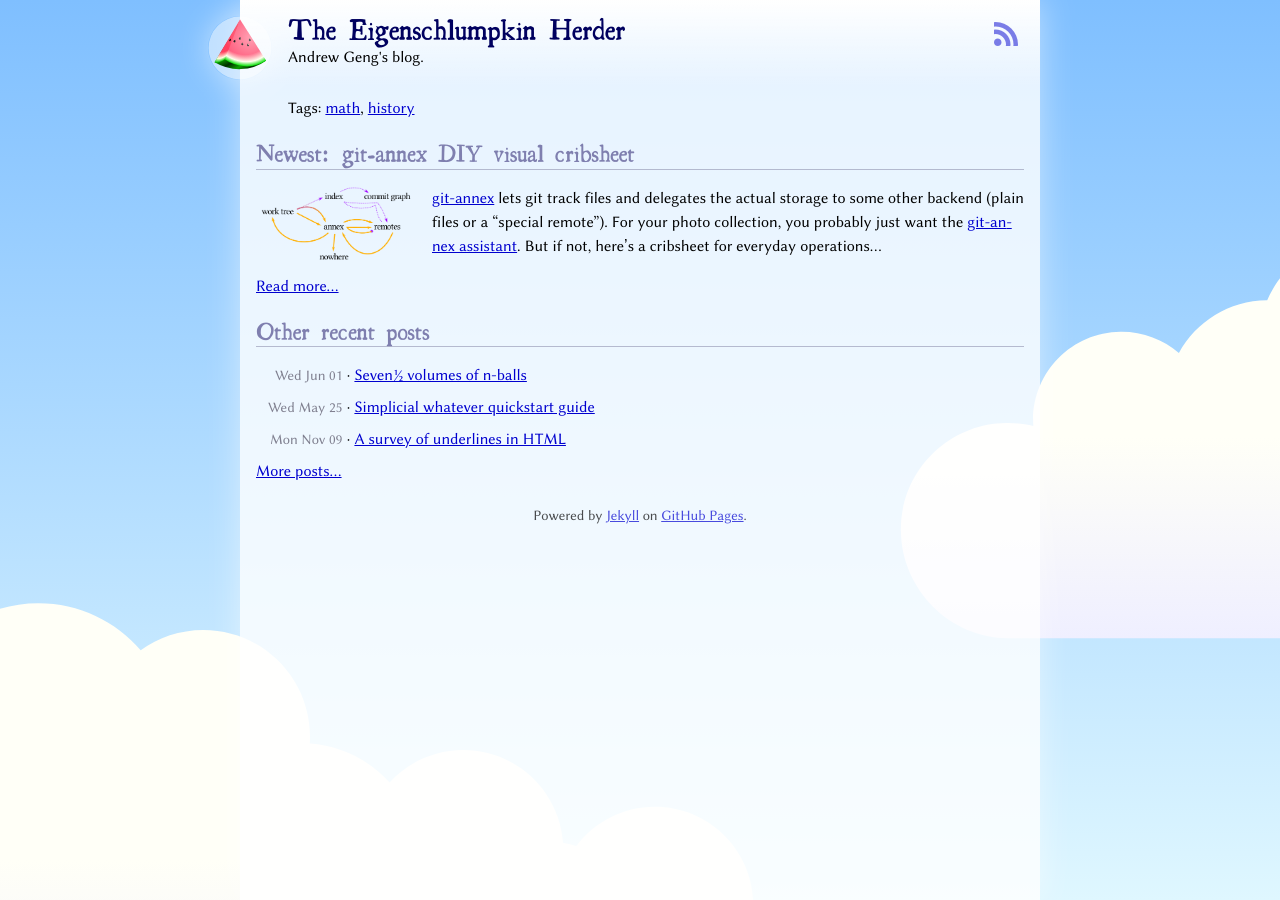
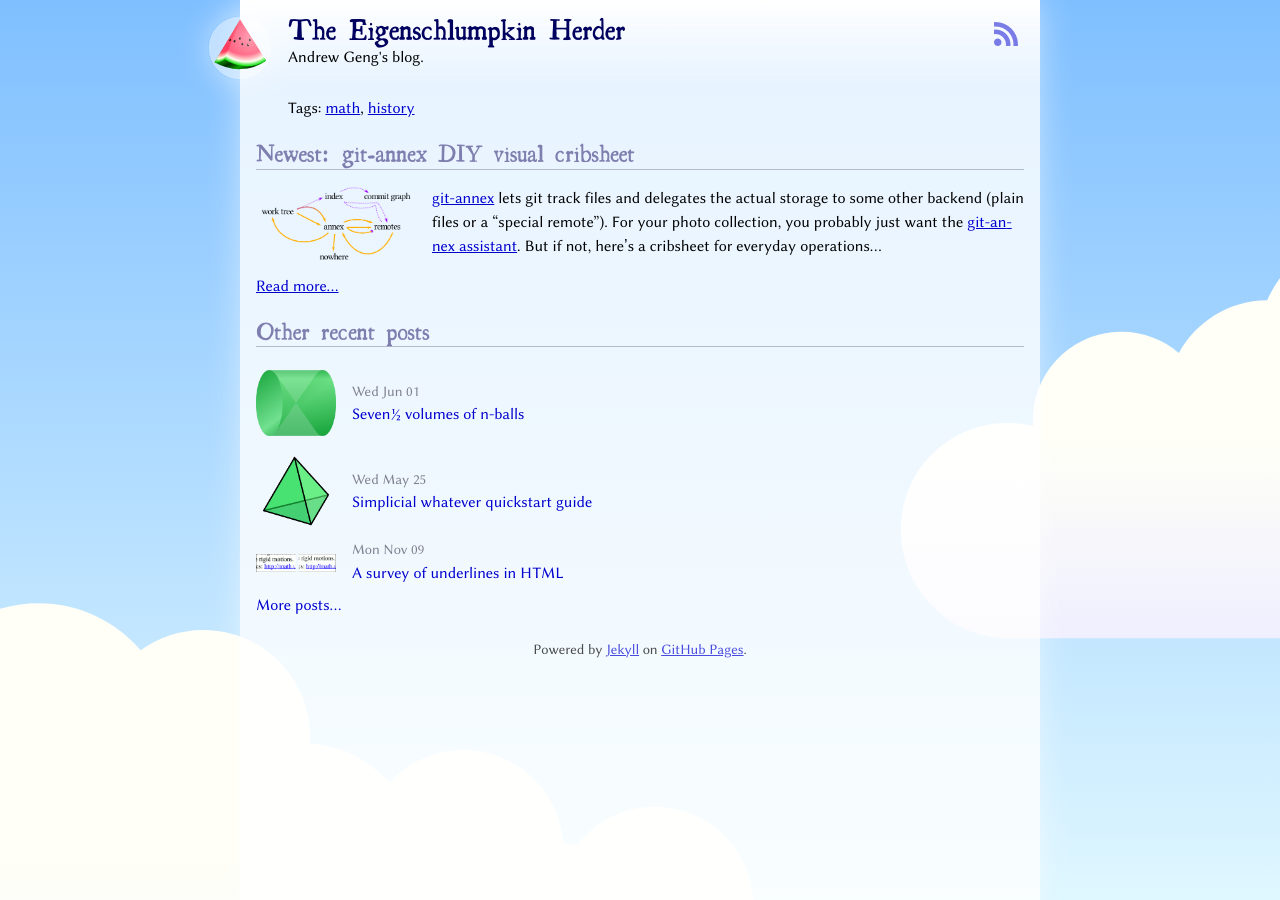
Before and after one commit to pteromys/blog, a Jekyll site: the page built from index.html, in a window 1280 px wide. Built offline with Jekyll 4.4.1, drawn with Linux system fonts in a browser that asks for light colours.

Commit message:
Style: add thumbnails to posts list.

```diff
--- a/_includes/post_li.html
+++ b/_includes/post_li.html
@@ -1,3 +1,3 @@
 {% assign date_format = '%a %b %d' %}
 {% if include.date_format %}{% assign date_format = include.date_format %}{% endif %}
-<li><span class="post-date">{{ include.post.date | date: date_format }}</span> &middot; <a href="{{ site.baseurl }}{{ include.post.url }}">{{ include.post.title }}</a></li>
+<li><a href="{{ site.baseurl }}{{ include.post.url }}"><span class="post-list-thumbnail">{% if post.thumbnail %}<img src="{{ site.baseurl }}{{ post.thumbnail }}" alt="[thumbnail]" />{% endif %}</span><span class="post-list-info"> <span class="post-date">{{ include.post.date | date: date_format }}</span> {{ include.post.title }}</span></a></li>
--- a/base.scss
+++ b/base.scss
@@ -176,17 +176,21 @@ body { margin: 0em auto; padding: 1em; }
 	font-size: 90%;
 }
 .post-list {
+	clear: both;
 	list-style-type: none;
 	padding-left: 0em;
-	li {
-		padding-left: 2em;
-		text-indent: -2em;
+	a:link {
+		display: block; border-radius: 3em; text-decoration: none;
+		position: relative;
+		&:hover {
+			background: rgba(255, 255, 255, 0.5);
+		}
 	}
 }
 .post-date {
 	font-size: 90%;
-	display: inline-block;
-	min-width: 6em; text-align: right;
+	display: block;
+	text-decoration: none;
 }
 .post-thumbnail {
 	display: block;
@@ -197,6 +201,26 @@ body { margin: 0em auto; padding: 1em; }
 		margin-right: 1em;
 		img { width: auto; max-width: 10em; }
 	}
+}
+.post-list-thumbnail {
+	width: 5em; margin-right: 1em; text-align: right;
+	display: inline-block; vertical-align: middle;
+	text-decoration: none;
+	img { max-width: 100%; max-height: 5em; }
+	&:empty {
+		width: 2em; height: 2em;
+		margin-left: 2em; margin-right: 2em;
+		opacity: 0.5;
+		&:before {
+			content: '\1f5d2';
+			font-size: 200%; line-height: 1em;
+			font-family: NutIcons-blog, sans;
+		}
+	}
+}
+.post-list-info {
+	display: inline-block;
+	vertical-align: middle;
 }
 a.disguised { color: inherit; text-decoration: none; }
 .gplusembedded {
@@ -222,7 +246,7 @@ a.disguised { color: inherit; text-decoration: none; }
 		&:after { content: "\00bb"; }
 	}
 	a.newer:before, a.older:after {
-		font-family: NutIcons, sans;
+		font-family: NutIcons-blog, sans;
 		display: inline-block; vertical-align: middle; text-decoration: none;
 		width: 1em; height: 1em; line-height: 1em;
 	}
--- a/icons/webfont.css
+++ b/icons/webfont.css
@@ -1,13 +1,13 @@
 @font-face {
-    font-family: 'NutIcons';
-    src: url('font.eot');
-    src: url('font.eot?#iefix') format('embedded-opentype'),
-         url('font.woff') format('woff'),
-         url('font.ttf') format('truetype'),
-         url('font.svg#NutIcons') format('svg');
+    font-family: 'NutIcons-blog';
+    src: url('blog.eot');
+    src: url('blog.eot?#iefix') format('embedded-opentype'),
+         url('blog.woff') format('woff'),
+         url('blog.ttf') format('truetype'),
+         url('blog.svg#NutIcons') format('svg');
     font-weight: normal;
     font-style: normal;
 }
 
 /* Apply this font to the icon class. */
-.icon { font-family: NutIcons, sans; }
+.icon { font-family: NutIcons-blog, sans; }
```
Also changed, not shown: icons/blog.svg (added), icons/blog.ttf (added), icons/blog.woff (added), icons/font.svg (deleted), icons/font.ttf (deleted), icons/font.woff (deleted), 2 other files.
